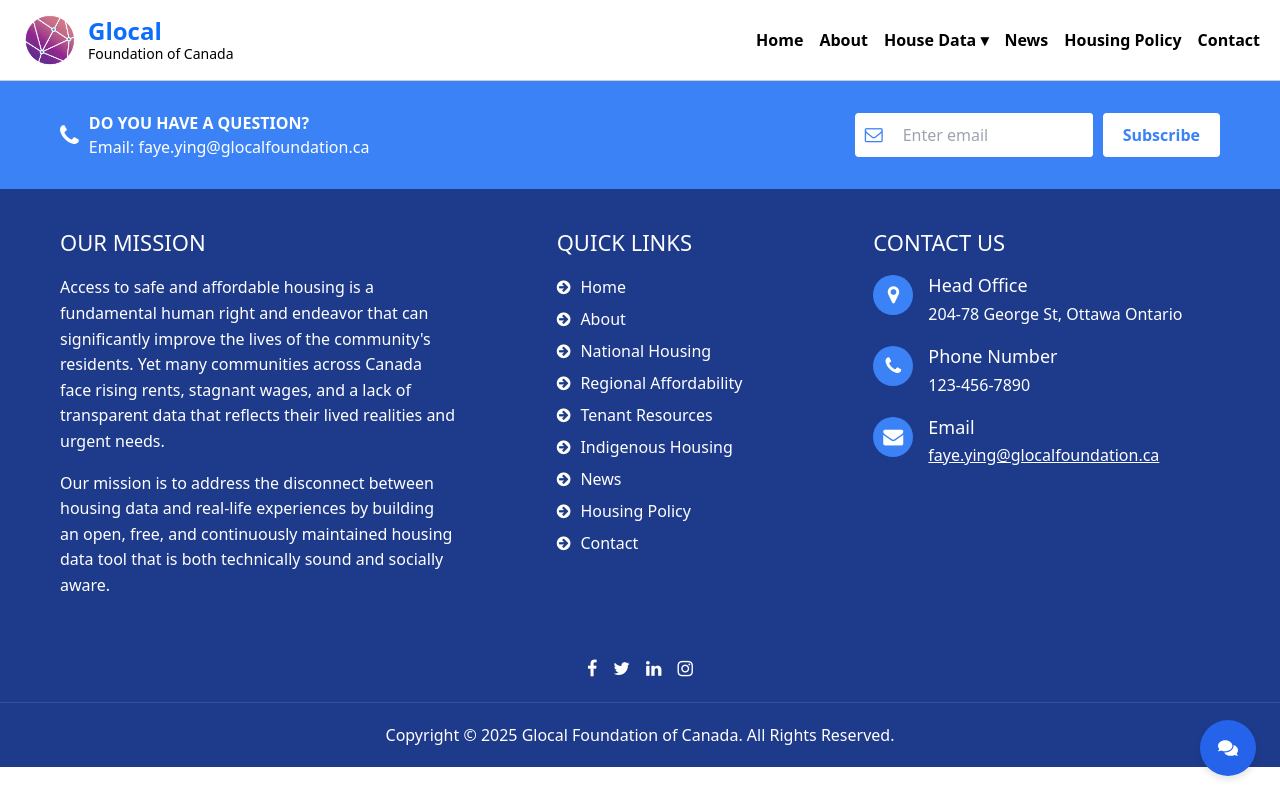
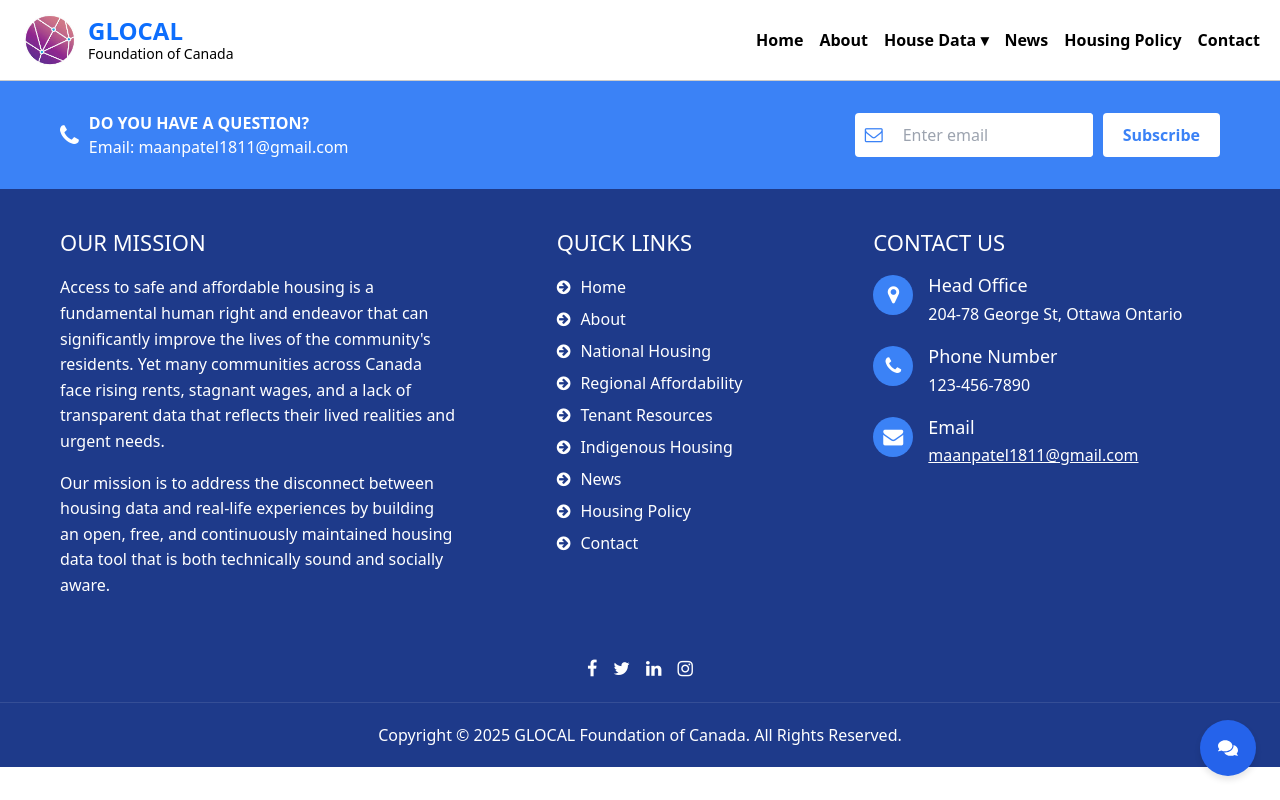
Before and after one commit to danielajen/CanadianHousingData, a React (Create React App) app: page /donation in a window 1280 px wide. Built offline with nearby package versions, Linux system fonts and the light colour scheme.

Commit message:
fixed the logo & email

```diff
--- a/src/components/Footer.jsx
+++ b/src/components/Footer.jsx
@@ -12,7 +12,7 @@ const Footer = () => {
     e.preventDefault();
     if (email.trim()) {
       // alert("Subscribed!");
-      window.location.href = `mailto:faye.ying@glocalfoundation.ca?subject=Subscribe&body=Please add ${email} to your newsletter list.`;
+      window.location.href = `mailto:maanpatel1811@gmail.com?subject=Subscribe&body=Please add ${email} to your newsletter list.`;
       setEmail("");
     } else {
       alert("Please enter a valid email address");
@@ -56,7 +56,7 @@ const Footer = () => {
               <p style={{ margin: "0", fontWeight: "bold" }}>
                 DO YOU HAVE A QUESTION?
               </p>
-              <p style={{ margin: "0" }}>Email: faye.ying@glocalfoundation.ca</p>
+              <p style={{ margin: "0" }}>Email: maanpatel1811@gmail.com</p>
             </div>
           </div>
 
@@ -278,7 +278,7 @@ const Footer = () => {
               {
                 icon: "fa-envelope",
                 title: "Email",
-                lines: ["faye.ying@glocalfoundation.ca"],
+                lines: ["maanpatel1811@gmail.com"],
               },
             ].map((item, idx) => (
               <div key={idx} style={{ marginBottom: "20px" }}>
@@ -363,7 +363,7 @@ const Footer = () => {
             marginTop: "20px",
           }}
         >
-          <p style={{ margin: 0 }}>Copyright © 2025 Glocal Foundation of Canada. All Rights Reserved.</p>
+          <p style={{ margin: 0 }}>Copyright © 2025 GLOCAL Foundation of Canada. All Rights Reserved.</p>
         </div>
       </section>
     </footer>
--- a/src/components/Header.jsx
+++ b/src/components/Header.jsx
@@ -34,7 +34,7 @@ const Header = ({ path, User }) => {
             <img
               src="assets/logo.png"
               className="logo"
-              alt="Glocal Foundation"
+              alt="GLOCAL FOUNDATION"
               style={{ width: "60px", height: "60px" }}
             />
           </Link>
@@ -48,7 +48,7 @@ const Header = ({ path, User }) => {
                   fontWeight: "bold",
                 }}
               >
-                Glocal
+                GLOCAL
               </h1>
               <h3 style={{ margin: 0, color: "#000", fontSize: "14px", fontWeight: "600px"}}>
                 Foundation of Canada
--- a/src/pages/Contact.js
+++ b/src/pages/Contact.js
@@ -118,7 +118,7 @@ const Contact = () => {
             </div>
             <div>
               <h4 className="text-md font-semibold mb-1">✉️ Email</h4>
-              <p className="text-gray-600">faye.ying@glocalfoundation.ca</p>
+              <p className="text-gray-600">maanpatel1811@gmail.com</p>
             </div>
           </div>
         </div>
```
